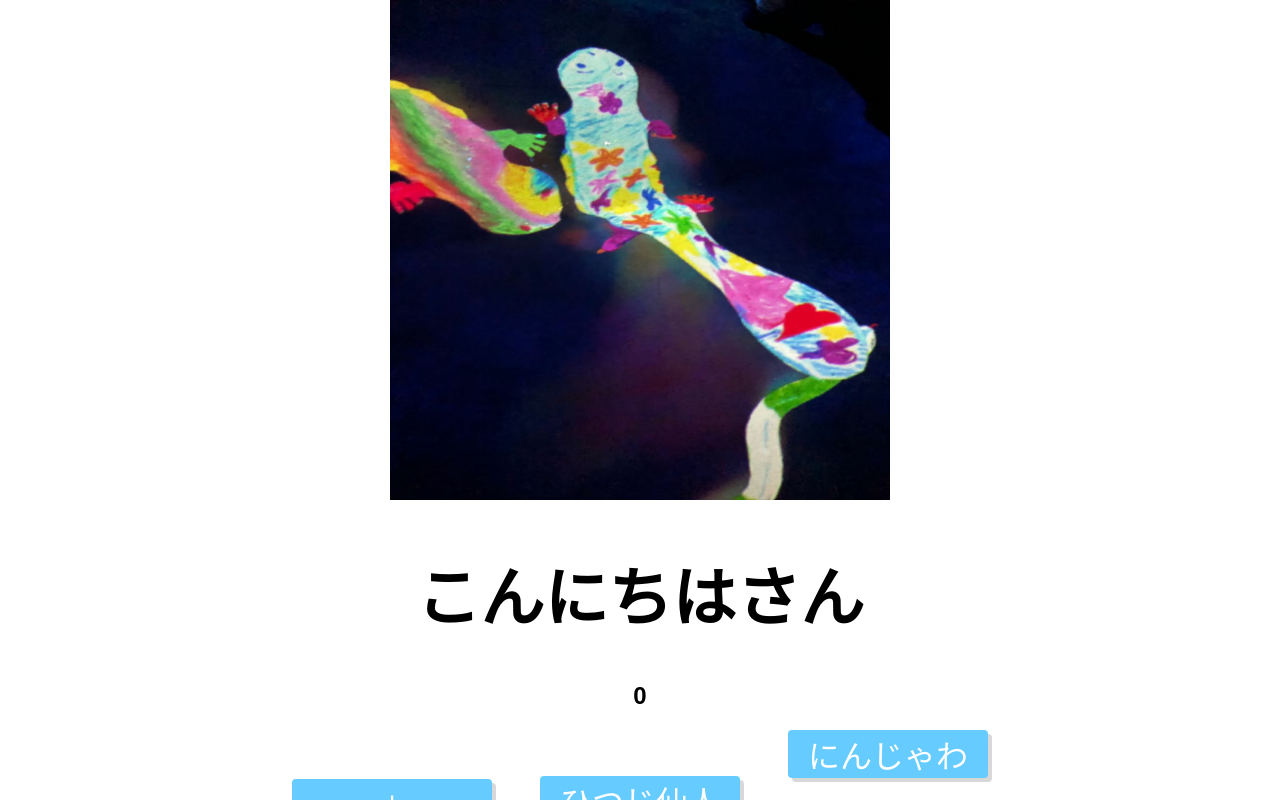
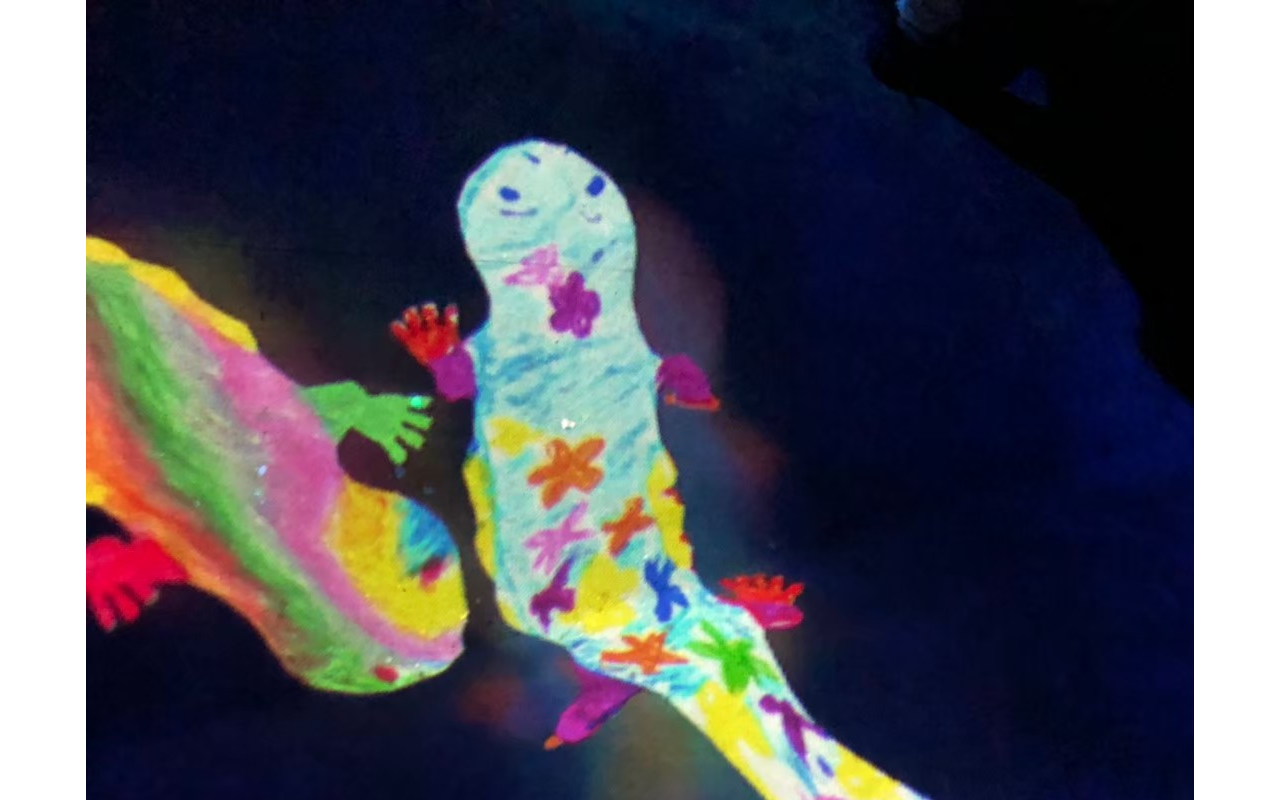
Before and after one commit to stamander/challenge_react, a React (Create React App) app: page / in a window 1280 px wide. Shown: the top 800 px of the page. Built offline with nearby package versions, Linux system fonts and the light colour scheme.

Commit message:
img イメージ

```diff
--- a/src/App.js
+++ b/src/App.js
@@ -29,7 +29,7 @@ class App extends React.Component {
 
 
         {/* 定数imgUrlを用いて画像が表示されるようにしてください */}
-        <img src = {imgUrl}/>
+        <div class = 'Stamander'><img src = {imgUrl}/></div>
 
         <h1>こんにちは{this.state.name}さん</h1>
         <h2>{this.state.count}</h2>
--- a/src/index.css
+++ b/src/index.css
@@ -30,7 +30,7 @@ button {
 }
 
 
-img{
+.stamander{
   height: 500px;
   width: 500px;
 }
```
